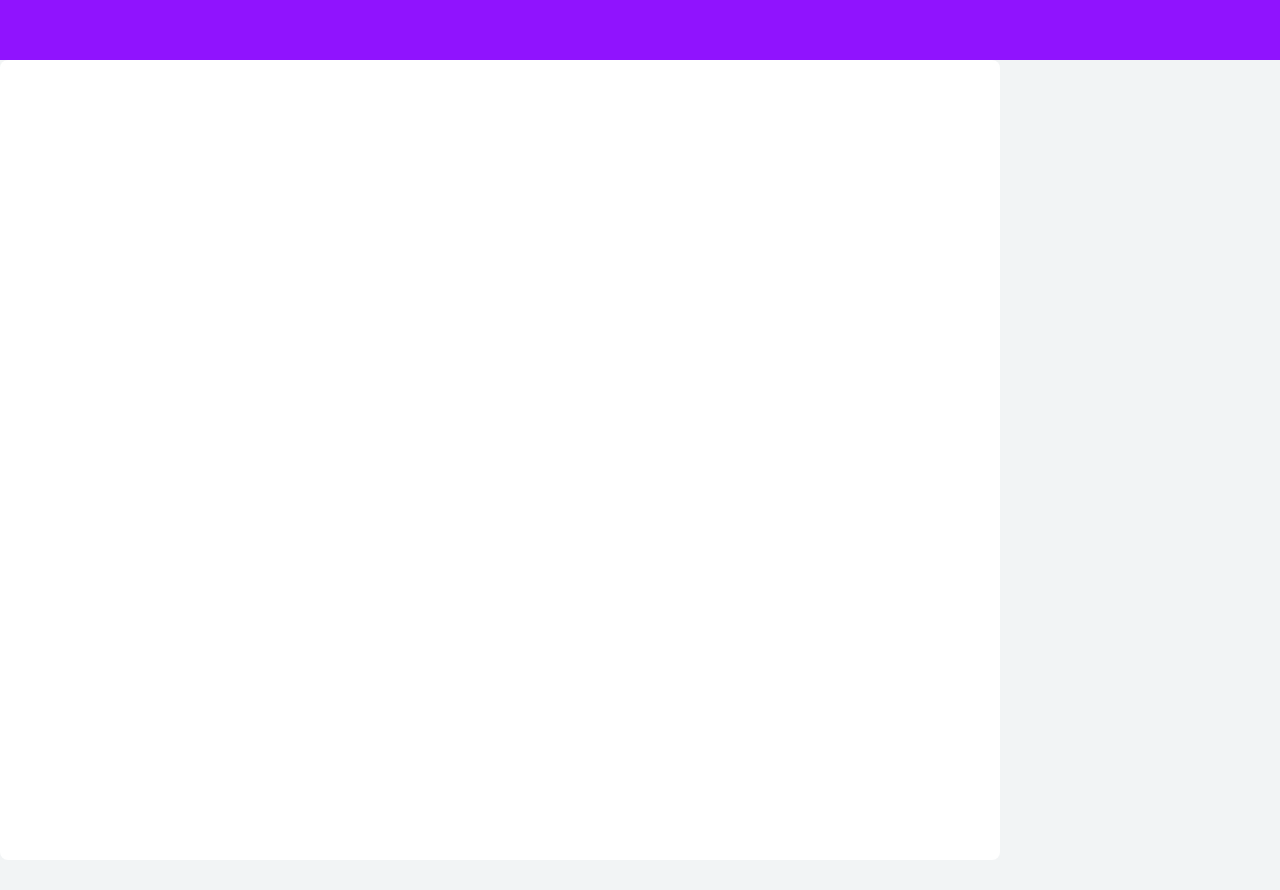
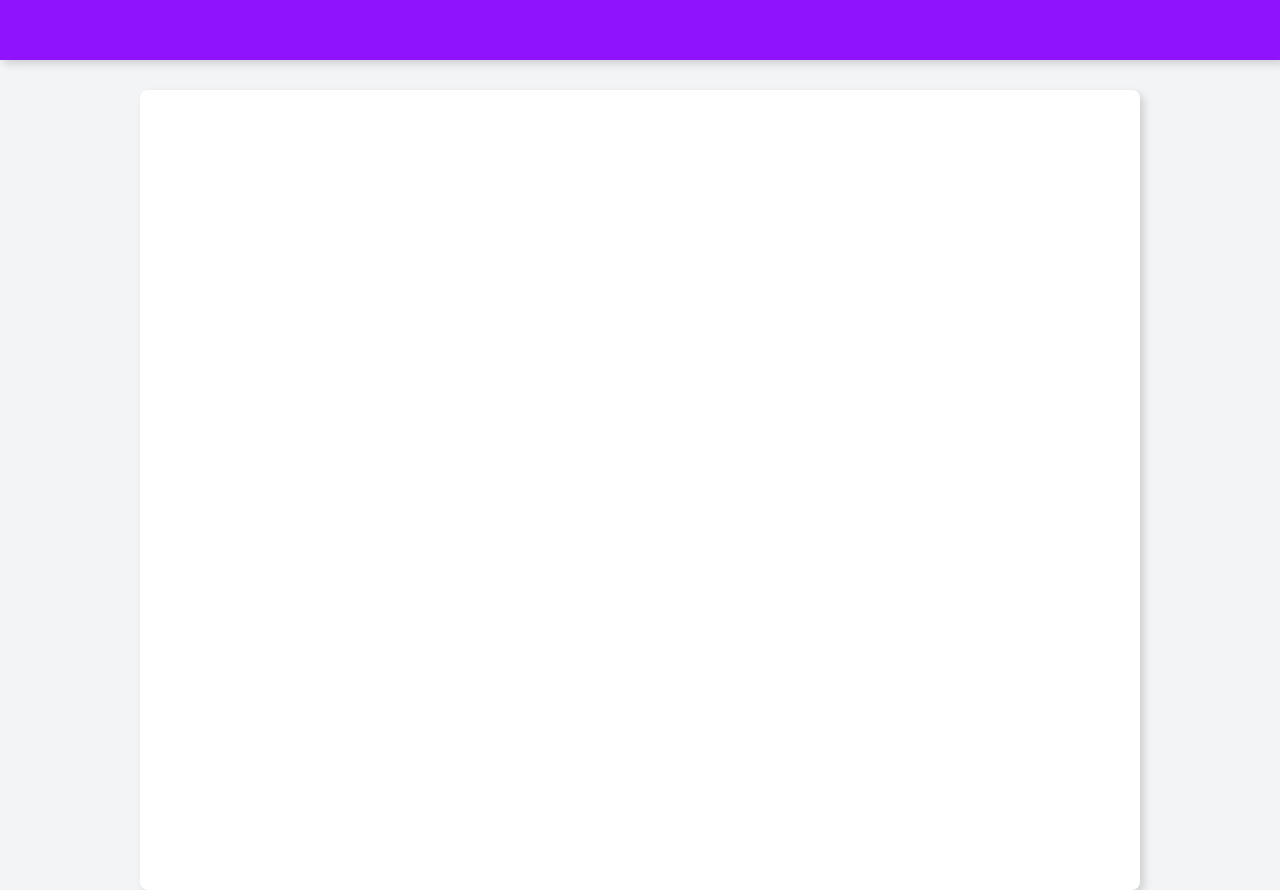
Before and after one commit to Guilherme19884/treinos-Css, a plain HTML site: page aulas html e css Udemy/index.html in a window 1280 px wide. Before the commit the page ends 860 px from the top, so only its background shows below. Drawn offline with Linux system fonts and the light colour scheme.

Commit message:
conclussao do header e main

```diff
--- a/aulas html e css Udemy/style.css
+++ b/aulas html e css Udemy/style.css
@@ -10,11 +10,17 @@ header {
   height: 60px;
   background-color: #9013fe;
   display: block;
+  box-shadow: 4px 4px 8px rgba(0, 0, 0, 0.15);
 }
 
 main {
   width: 1000px;
   height: 800px;
+  display: block;
   background-color: #fff;
   border-radius: 8px;
+  margin-top: 30px;
+  margin-left: auto;
+  margin-right: auto;
+  box-shadow: 4px 4px 8px rgba(0, 0, 0, 0.15);
 }
```
